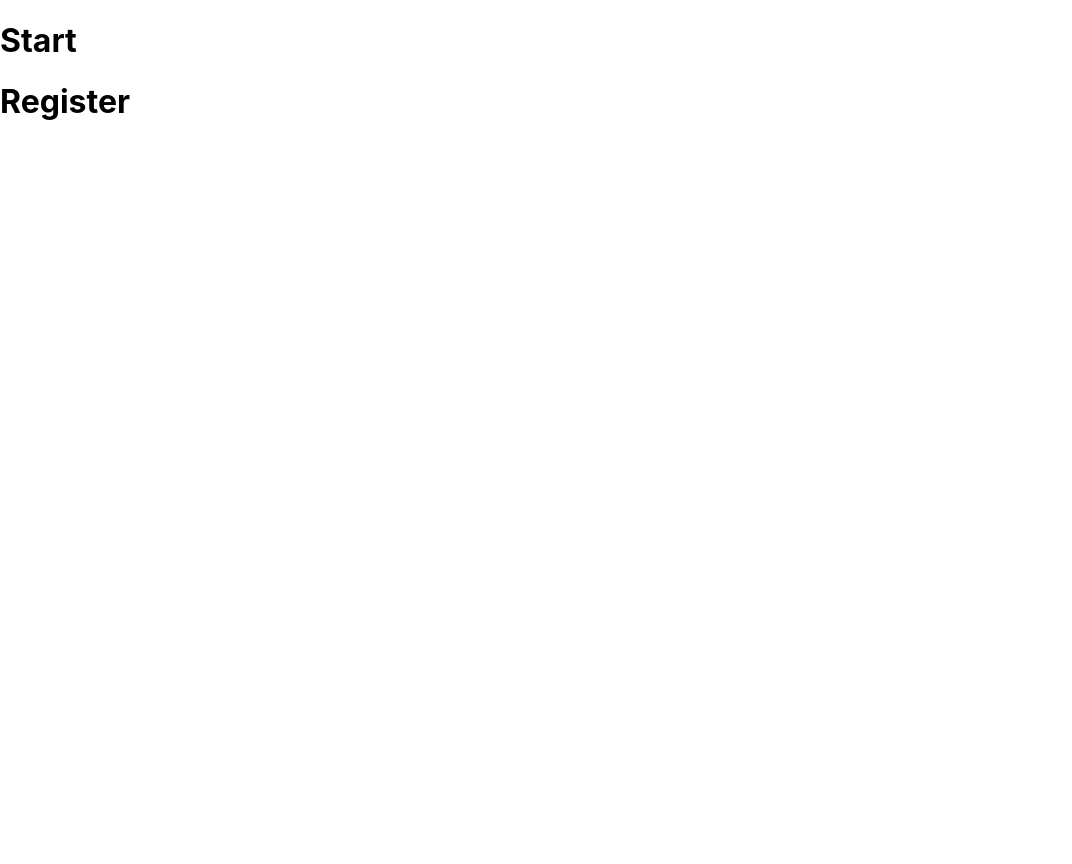
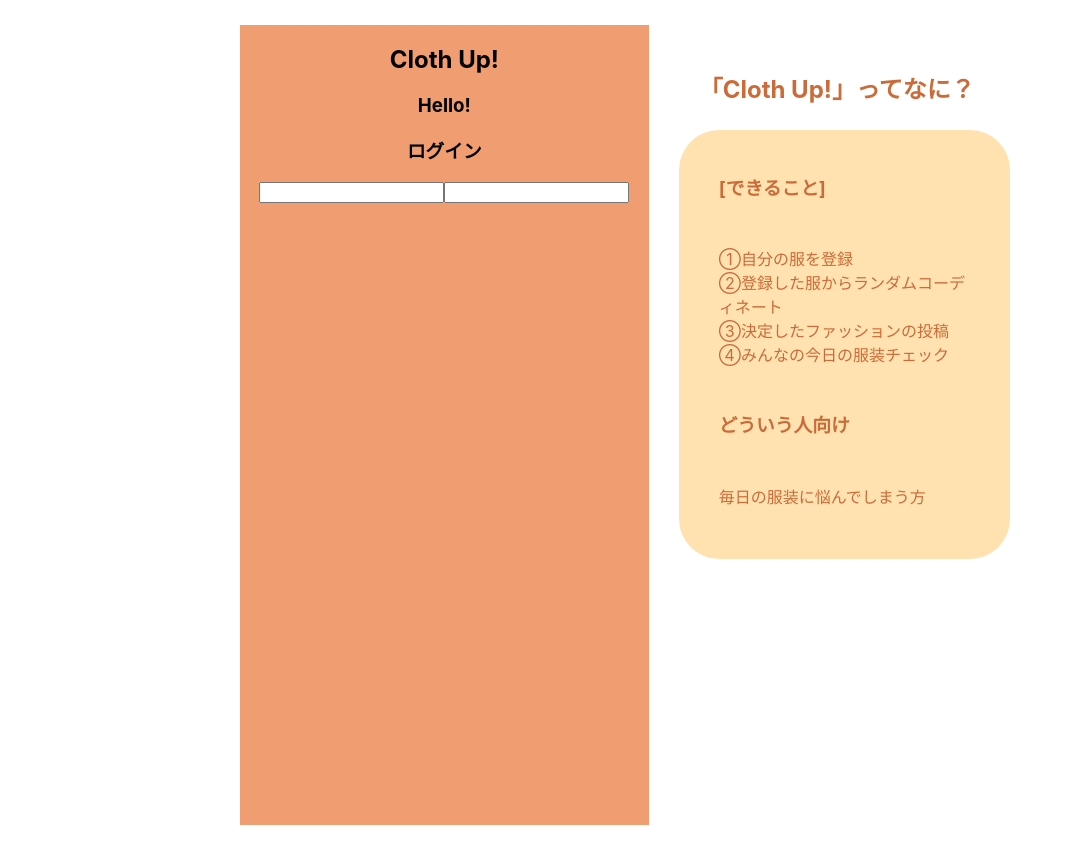
Before and after one commit to ShimizuSumito/DC_TeamProject, a React (Create React App) app in the folder React/: page /Main/Weather in a window 1280 px wide. Shown: the top 864 px of the page, without its empty margins (0-1072 px from the left). Before the commit the page ends 800 px from the top, so only its background shows below. Built offline with nearby package versions, Linux system fonts and the light colour scheme.

Commit message:
home page

```diff
--- a/React/src/components/Start/Start.css
+++ b/React/src/components/Start/Start.css
@@ -0,0 +1,67 @@
+
+
+
+.Start {
+    margin: 0 auto;
+    max-width: 800px;
+    padding: 20px;
+    display: flex;
+    flex-grow: 1;
+    align-items: center;
+}
+
+.Logo {
+    text-align: center;
+    margin-bottom: 50px;
+    width: 40%;
+    width: 74vh;
+    height: 100vh;
+    gap: 0px;
+    border: 1px 0px 0px 0px;
+    opacity: 0px;
+    background: #F09D71;
+    ;
+}
+.Login {
+    text-align: center;
+    margin-bottom: 50px;
+    width: 40%;
+    color: #F09D71;
+    background: #FFFFFF;
+    display: block;
+    width: 752px;
+    height: 27vh;
+    top: 713.41px;
+    left: -3px;
+    gap: 0px;
+    opacity: 0px;
+    ;
+}
+.frame {
+    background-color: #FFE2AF;
+    padding: 20px;
+    border-radius: 40px;
+}
+
+.Whats {
+    color: #CB6B39;
+    padding: 30px;
+    flex-grow: 1;
+    width: 60%;
+    height: 100vh;
+    line-height: 0;
+
+}
+
+.Whats h2 {
+    padding: 20px;
+}
+.Whats h3 {
+    padding: 20px;
+}
+
+.Whats p {
+    margin-bottom: 10px;
+    padding: 20px;
+    line-height: 1.5;
+}
--- a/React/src/components/Start/Start.jsx
+++ b/React/src/components/Start/Start.jsx
@@ -1,11 +1,33 @@
 import React from 'react';
-import Register from './Register/Register';
+import './Start.css'
 
 const Start = () => {
     return (
-        <div>
-            <h1>Start</h1>
-            <Register />
+        <div className='Start'>
+            <section className='Logo'>
+                <h1>Cloth Up!</h1>
+                <h3>Hello!</h3>
+                    <h3>ログイン</h3>
+                    <input type="text" id="LoginID"/>
+                    <input type="text" id="Password"/>
+            </section>
+            <section className='Whats'>
+                <h2>「Cloth Up!」ってなに？</h2>
+            <section className='frame'>
+                <h3>[できること]</h3>
+                <p>
+                ①自分の服を登録
+                <br/>
+                ②登録した服からランダムコーディネート
+                <br />
+                ③決定したファッションの投稿
+                <br />
+                ④みんなの今日の服装チェック
+                </p>
+                <h3>どういう人向け</h3>
+                <p>毎日の服装に悩んでしまう方</p>
+                </section>
+            </section>
         </div>
     )
 }
```
